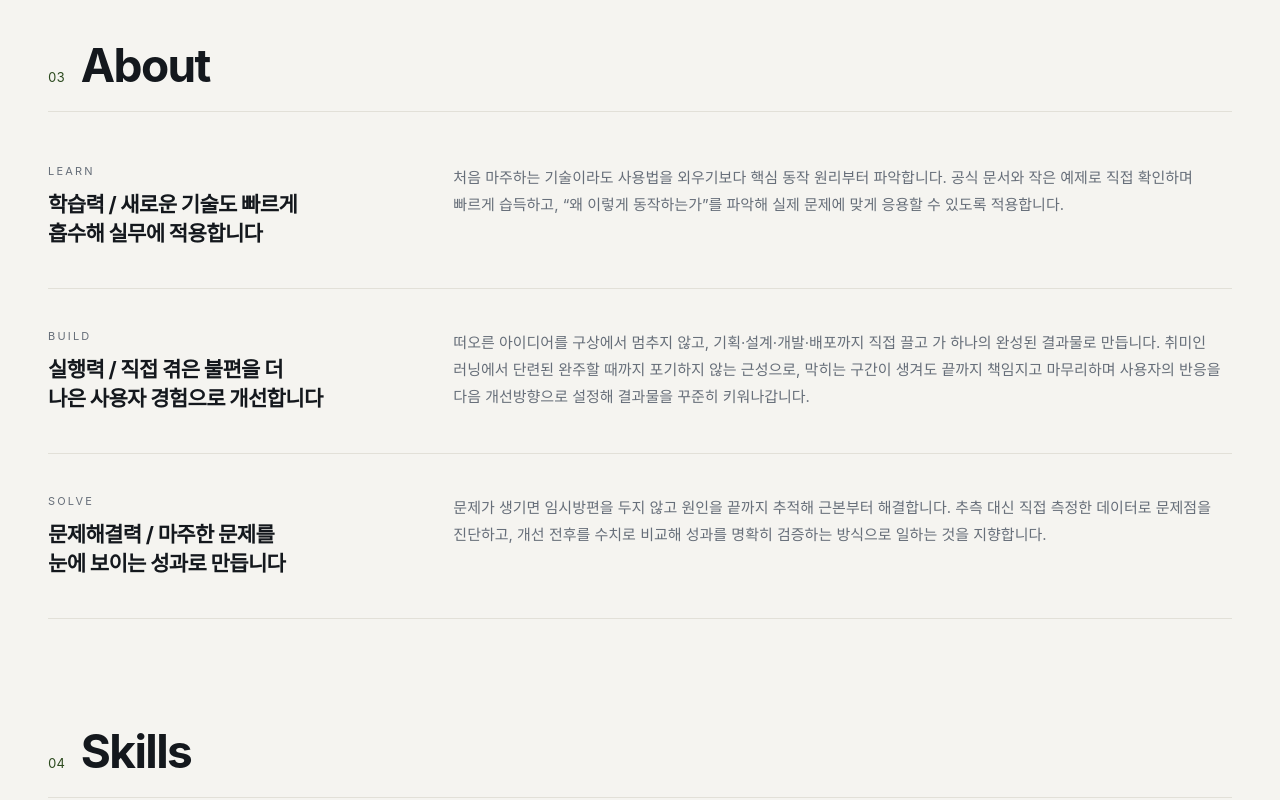
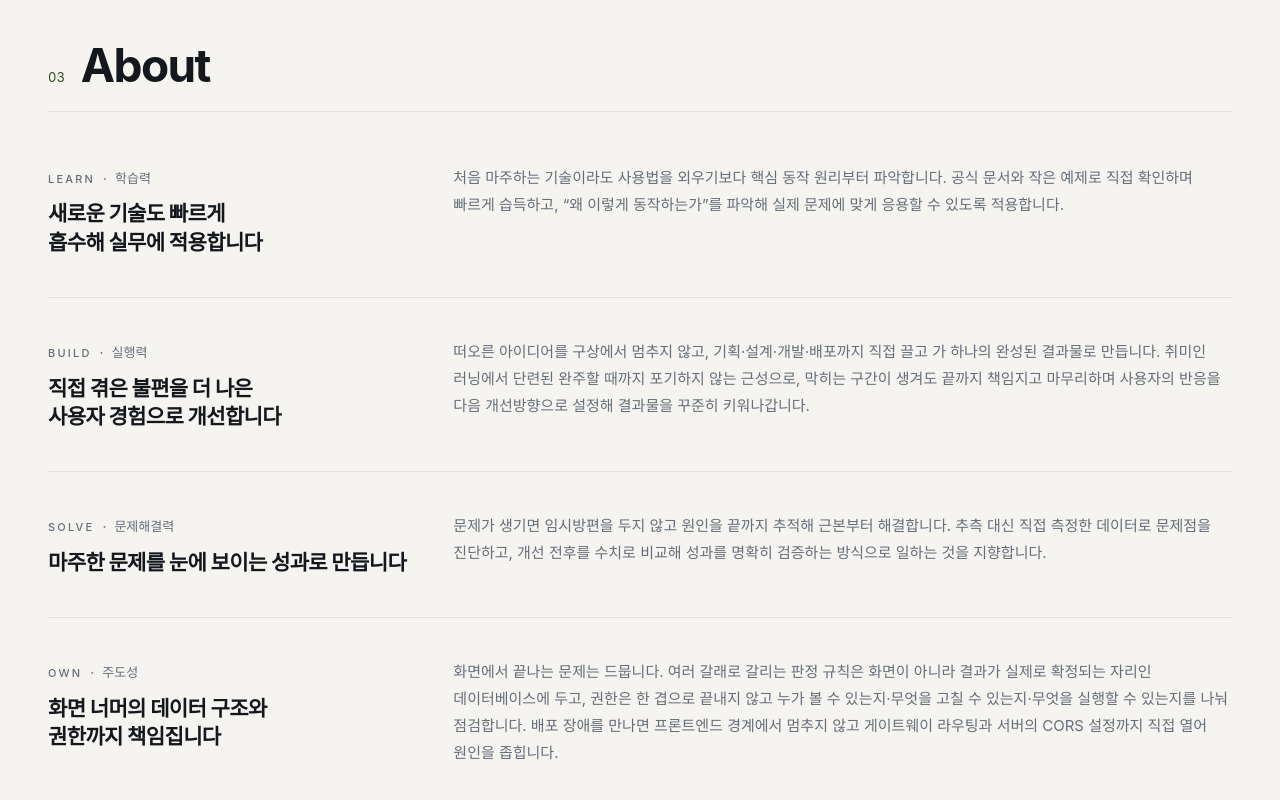
Before and after one commit to seong5/seong5.github.io, a Next.js app: page / in a window 1280 px wide. Shown: the part 2400-3200 px from the top of the page. Built offline with nearby package versions, Linux system fonts and the light colour scheme; a web font is replaced by a local one.

Commit message:
✨ feat: About에 주도성 항목을 추가하고 태그 라벨 분리

```diff
--- a/app/components/About.tsx
+++ b/app/components/About.tsx
@@ -4,18 +4,27 @@ import SectionHead from './SectionHead';
 const ABOUT = [
   {
     tag: 'LEARN',
-    title: '학습력 / 새로운 기술도 빠르게 흡수해 실무에 적용합니다',
+    label: '학습력',
+    title: '새로운 기술도 빠르게 흡수해 실무에 적용합니다',
     body: '처음 마주하는 기술이라도 사용법을 외우기보다 핵심 동작 원리부터 파악합니다. 공식 문서와 작은 예제로 직접 확인하며 빠르게 습득하고, “왜 이렇게 동작하는가”를 파악해 실제 문제에 맞게 응용할 수 있도록 적용합니다.',
   },
   {
     tag: 'BUILD',
-    title: '실행력 / 직접 겪은 불편을 더 나은 사용자 경험으로 개선합니다',
+    label: '실행력',
+    title: '직접 겪은 불편을 더 나은 사용자 경험으로 개선합니다',
     body: '떠오른 아이디어를 구상에서 멈추지 않고, 기획·설계·개발·배포까지 직접 끌고 가 하나의 완성된 결과물로 만듭니다. 취미인 러닝에서 단련된 완주할 때까지 포기하지 않는 근성으로, 막히는 구간이 생겨도 끝까지 책임지고 마무리하며 사용자의 반응을 다음 개선방향으로 설정해 결과물을 꾸준히 키워나갑니다.',
   },
   {
     tag: 'SOLVE',
-    title: '문제해결력 / 마주한 문제를 눈에 보이는 성과로 만듭니다',
+    label: '문제해결력',
+    title: '마주한 문제를 눈에 보이는 성과로 만듭니다',
     body: '문제가 생기면 임시방편을 두지 않고 원인을 끝까지 추적해 근본부터 해결합니다. 추측 대신 직접 측정한 데이터로 문제점을 진단하고, 개선 전후를 수치로 비교해 성과를 명확히 검증하는 방식으로 일하는 것을 지향합니다.',
+  },
+  {
+    tag: 'OWN',
+    label: '주도성',
+    title: '화면 너머의 데이터 구조와 권한까지 책임집니다',
+    body: '화면에서 끝나는 문제는 드뭅니다. 여러 갈래로 갈리는 판정 규칙은 화면이 아니라 결과가 실제로 확정되는 자리인 데이터베이스에 두고, 권한은 한 겹으로 끝내지 않고 누가 볼 수 있는지·무엇을 고칠 수 있는지·무엇을 실행할 수 있는지를 나눠 점검합니다. 배포 장애를 만나면 프론트엔드 경계에서 멈추지 않고 게이트웨이 라우팅과 서버의 CORS 설정까지 직접 열어 원인을 좁힙니다.',
   },
 ];
 
@@ -27,10 +36,16 @@ export default function About() {
         {ABOUT.map((a) => (
           <RevealItem
             key={a.tag}
-            className="grid grid-cols-[repeat(auto-fit,minmax(280px,1fr))] gap-8 border-b border-border py-10"
+            className="grid grid-cols-[repeat(auto-fit,minmax(280px,1fr))] items-baseline gap-8 border-b border-border py-10"
           >
             <div className="flex flex-col gap-3">
-              <span className="font-mono text-meta tracking-[0.2em] text-muted-foreground">{a.tag}</span>
+              {/* 태그와 한글 라벨을 같은 급(11px·13px)으로 한 줄에 두고 볼드는 아래 제목에만 남긴다.
+                  한 줄 안에서 크기가 뛰지 않아 세 조각의 베이스라인이 맞는다. */}
+              <div className="flex items-baseline gap-2 text-label font-medium text-muted-foreground">
+                <span className="font-mono text-meta tracking-[0.2em]">{a.tag}</span>
+                <span aria-hidden>·</span>
+                <span>{a.label}</span>
+              </div>
               <h3 className="text-title font-bold tracking-[-0.03em] text-balance break-keep">
                 {a.title}
               </h3>
```
